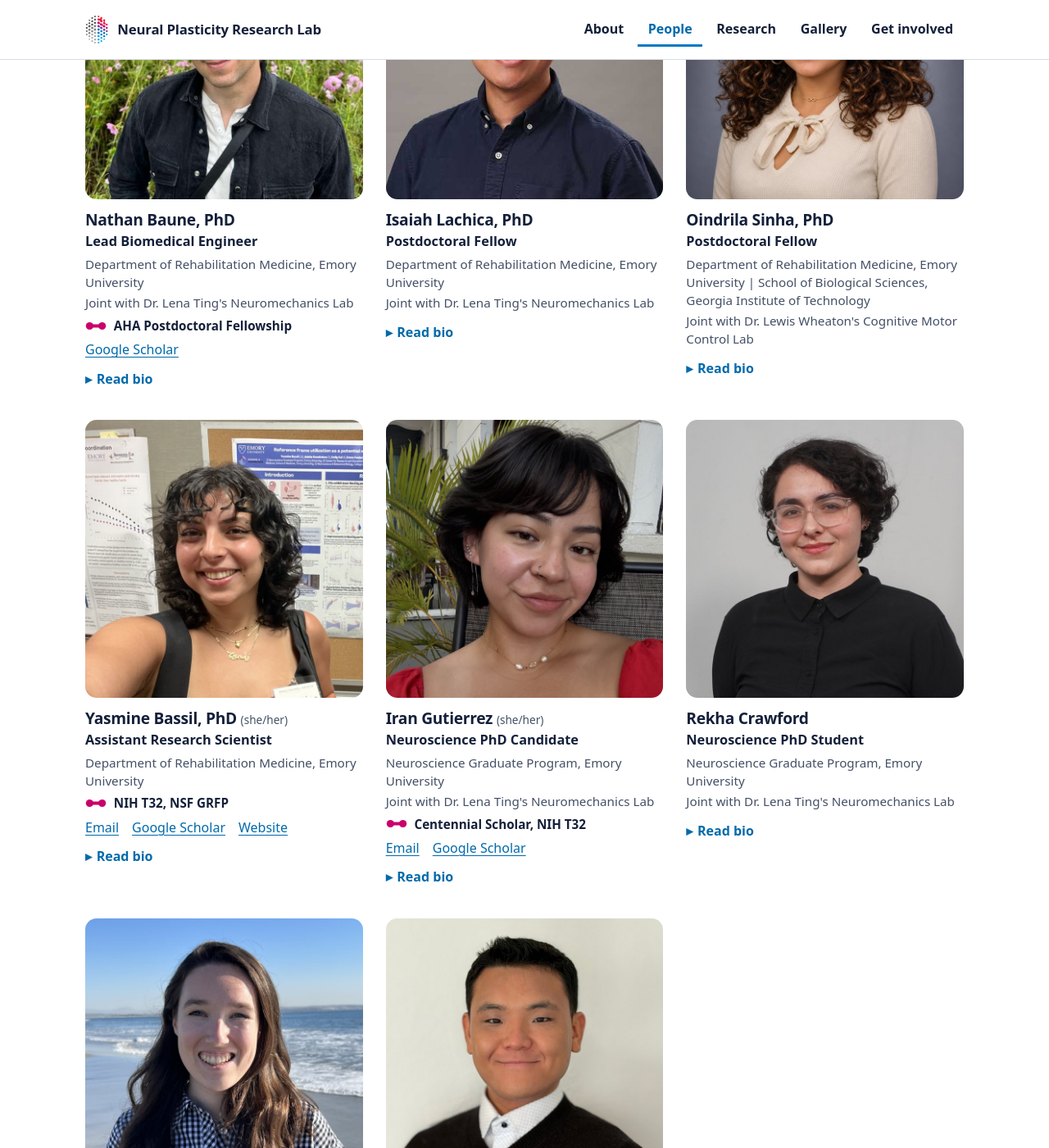
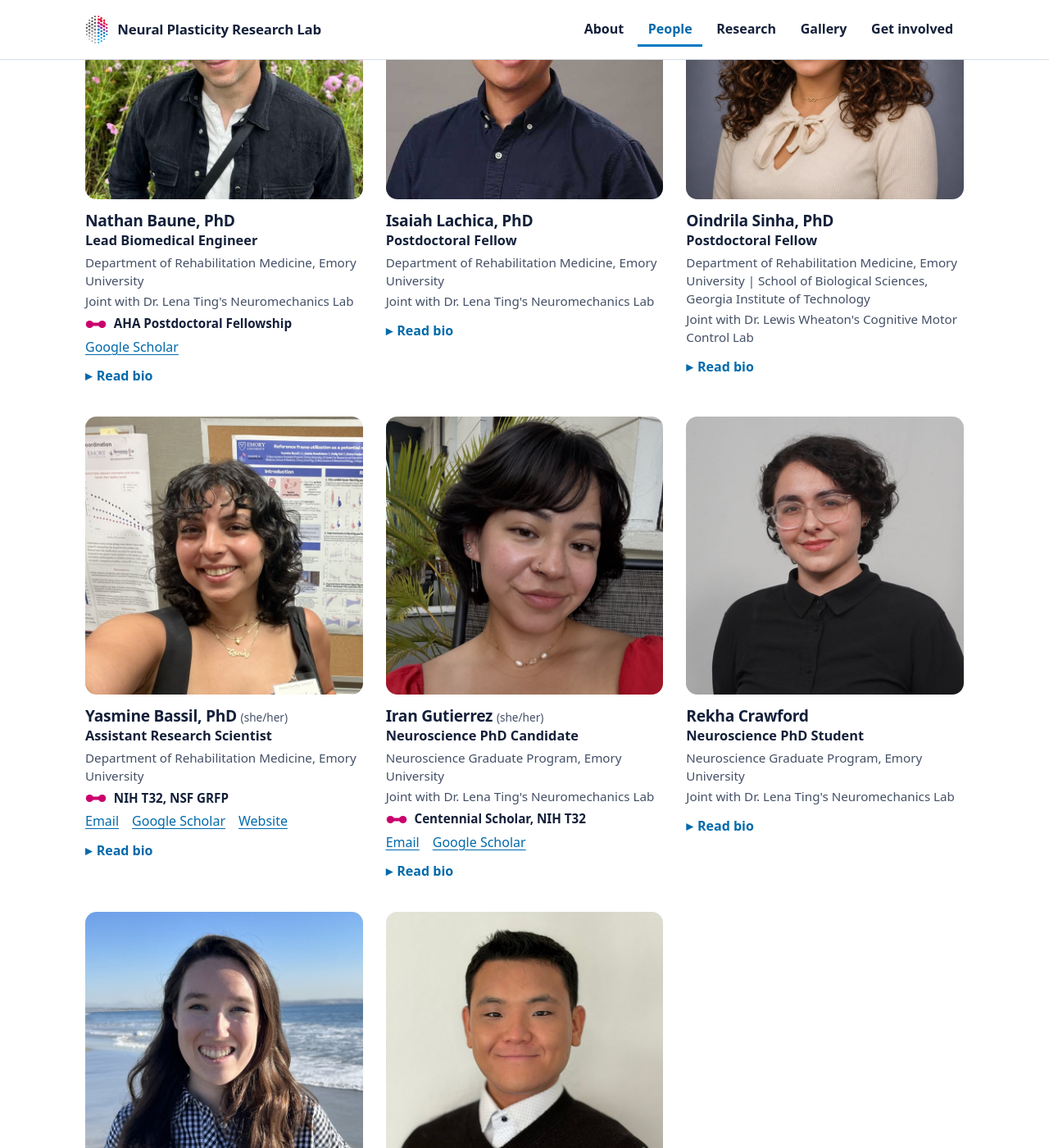
Before and after one commit to npresearchlab/npresearchlab.github.io, a Jekyll site: the page built from people.html, in a window 1280 px wide and 1400 px high, scrolled down 1183 px. Shown: the whole window at 82% size. Built offline with Jekyll 4.4.1, drawn with Linux system fonts in a browser that asks for light colours; some web fonts are replaced.

Commit message:
People: tighter line spacing for names, titles, and awards on cards
Co-Authored-By: Claude Opus 5.5 <noreply@anthropic.com>
Claude-Session: https://claude.ai/code/session_01A6YfpnrJqQKYAxW4w34cR4

```diff
--- a/assets/css/site.css
+++ b/assets/css/site.css
@@ -237,12 +237,12 @@ li { margin-bottom: 0.35em; }
 .member-group > h2 { font-size: var(--step-2); padding-bottom: .6rem; border-bottom: 2px solid var(--ink); }
 .members { display: grid; grid-template-columns: repeat(auto-fill, minmax(15.5rem, 1fr)); gap: 2.25rem 1.75rem; margin-top: 1.75rem; }
 .member img { width: 100%; aspect-ratio: 1 / 1; object-fit: cover; object-position: 50% 25%; border-radius: var(--radius); margin-bottom: .9rem; background: var(--mist); }
-.member h3 { font-size: 1.2rem; margin: 0; }
+.member h3 { font-size: 1.2rem; margin: 0; line-height: 1.25; }
 .member h3 .pronouns { font-size: .85rem; font-weight: 500; color: var(--ink-2); letter-spacing: 0; white-space: nowrap; }
-.member .role { font-weight: 600; color: var(--ink); margin: .1rem 0 .25rem; font-size: 1.02rem; }
+.member .role { font-weight: 600; color: var(--ink); margin: .1rem 0 .3rem; font-size: 1.02rem; line-height: 1.3; }
 .member .aff, .member .honors { font-size: .95rem; color: var(--ink-2); margin: 0 0 .2rem; line-height: 1.45; }
 /* Awards under a person: the logo's linked dots */
-.member .award { display: flex; gap: .55rem; align-items: flex-start; color: var(--ink); font-weight: 650; font-size: .95rem; margin-top: .35rem; }
+.member .award { line-height: 1.35; display: flex; gap: .55rem; align-items: flex-start; color: var(--ink); font-weight: 650; font-size: .95rem; margin-top: .35rem; }
 .member .award svg { width: 26px; height: 11px; flex: none; margin-top: .38em; color: var(--magenta); }
 .member details { margin-top: .6rem; }
 .member summary { cursor: pointer; font-weight: 700; color: var(--blue-text); font-size: 1rem; }
```
